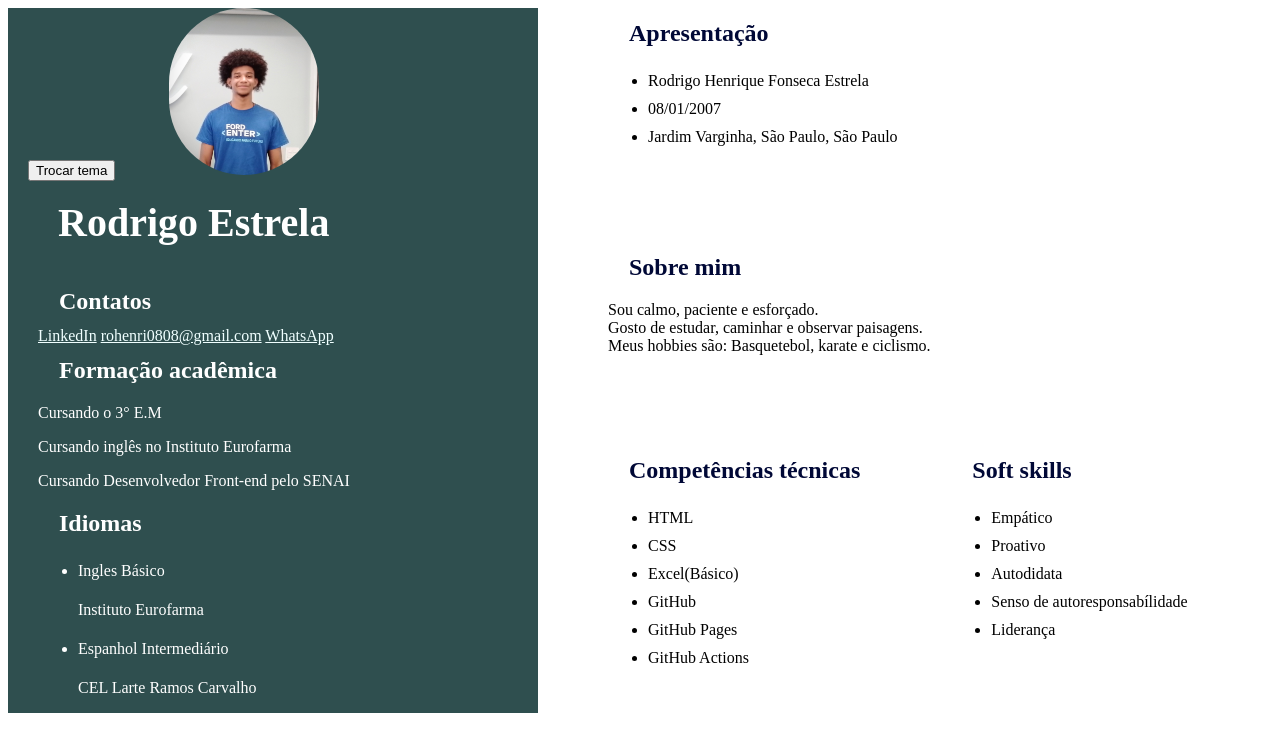
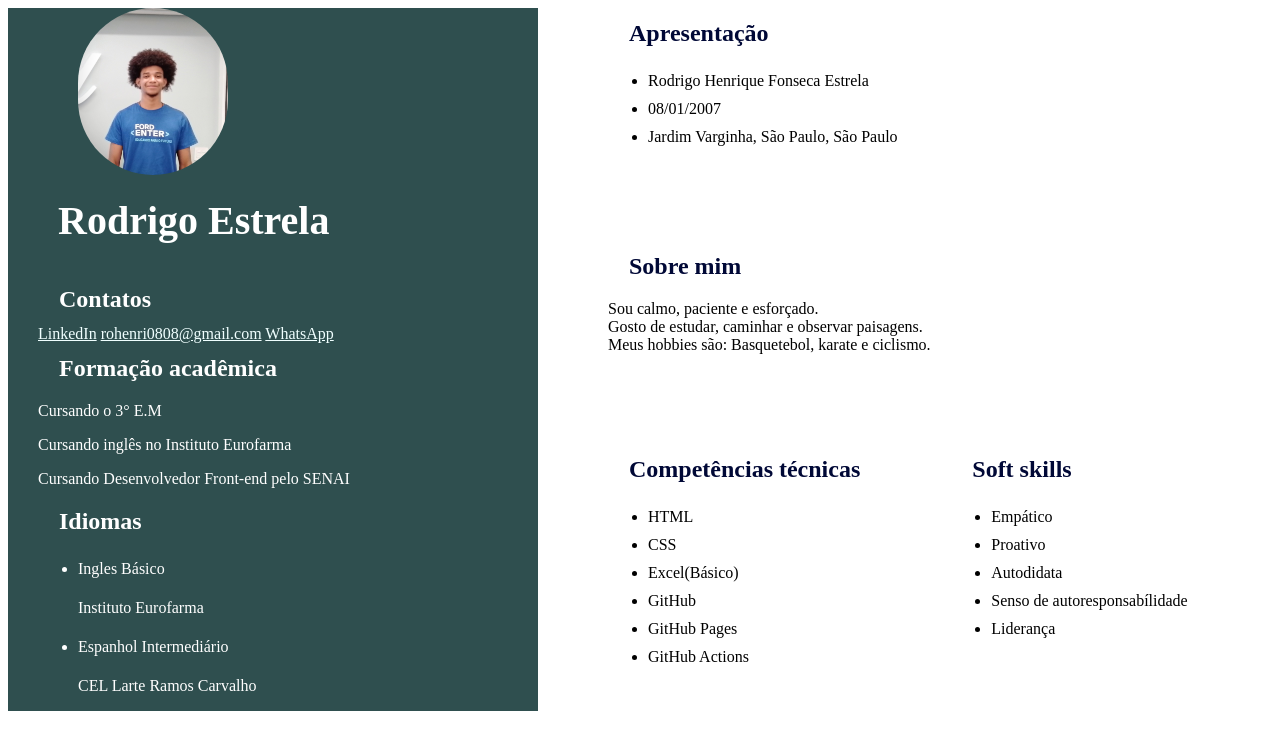
Before and after one commit to estrela801/Meu-curriculo, a plain HTML site: page index.html in a window 1280 px wide. Drawn offline with Linux system fonts and the light colour scheme.

Commit message:
Alteração rapida

```diff
--- a/index.html
+++ b/index.html
@@ -14,7 +14,7 @@
 <body>
     <aside>
         <section id="aside">
-            <button type="button" id="btTrocaTema">Trocar tema</button>
+            <!-- <button type="button" id="btTrocaTema">Trocar tema</button> -->
           <span><img src="IMG_20240131_095612~2.jpg" alt="Rodrigo, autor"></span>
             <h1 id="eu">Rodrigo Estrela</h1>
             <section id="contatos">
```
